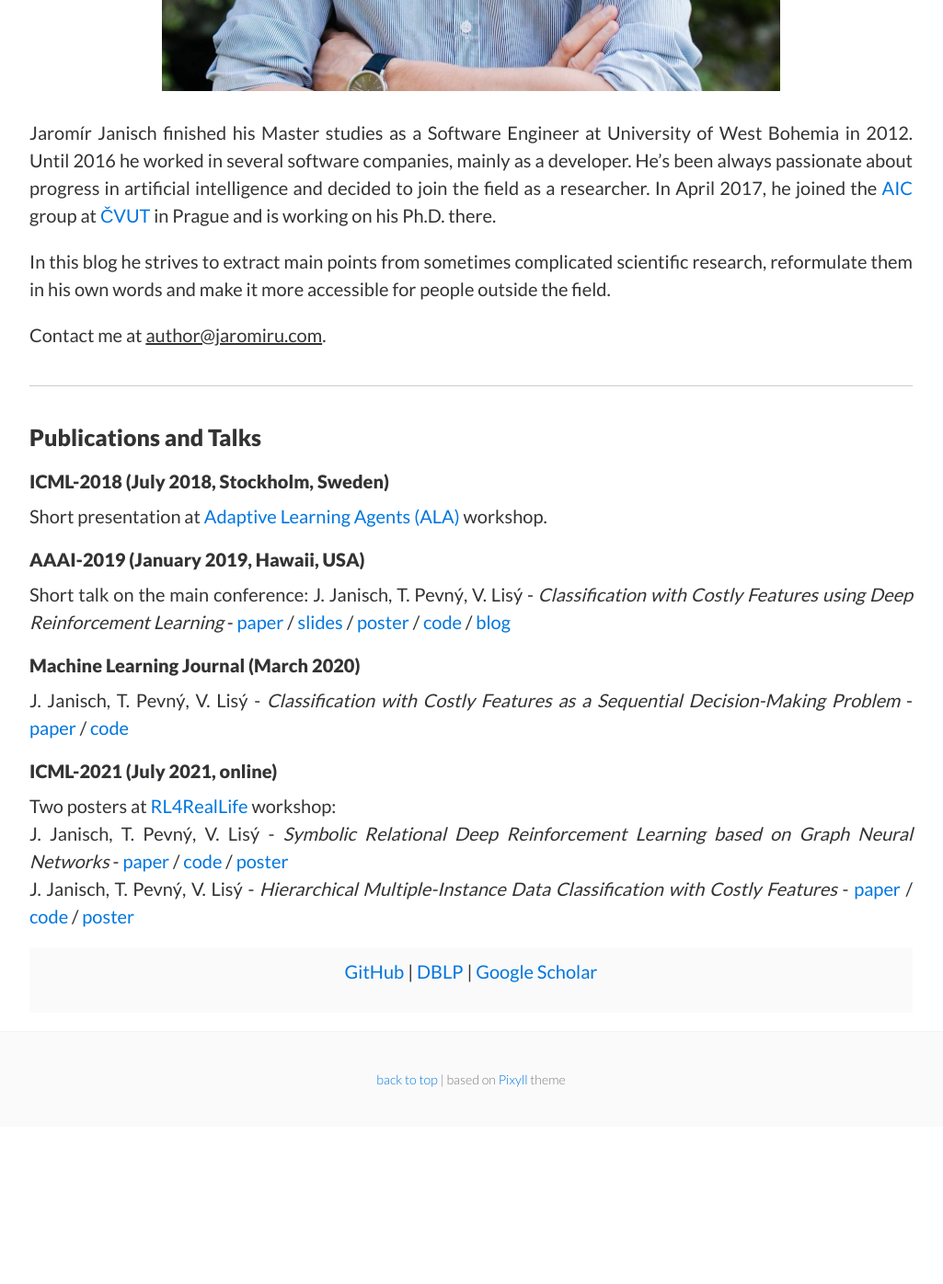
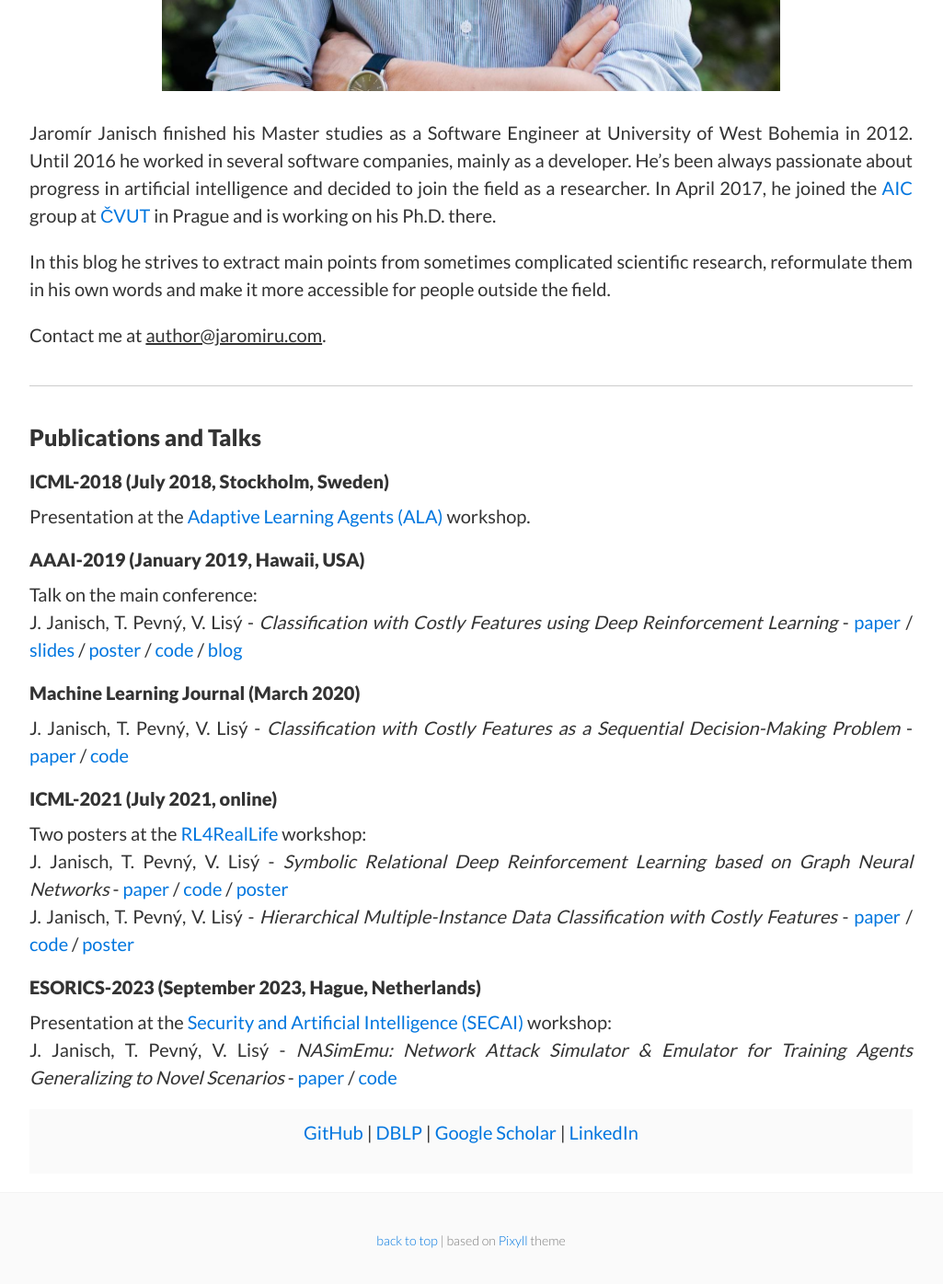
Before and after one commit to jaromiru/jaromiru.com, a Jekyll site: the page built from about.md, in a window 1280 px wide and 1400 px high, scrolled down 773 px. Shown: the top 1396 px of the window at 92% size, without its empty margins (128-1153 px from the left). Built offline with Jekyll 4.4.1, drawn with Linux system fonts in a browser that asks for light colours; before the commit the page ends 1998 px from its top, so only the background shows below that.

Commit message:
updated publications

```diff
--- a/about.md
+++ b/about.md
@@ -17,20 +17,25 @@ Contact me at <span style="text-decoration: underline;">author@jaromiru.com</spa
 ### Publications and Talks
 
 #### ICML-2018 (July 2018, Stockholm, Sweden)
-Short presentation at [Adaptive Learning Agents (ALA)](http://ala2018.it.nuigalway.ie/) workshop.
+Presentation at the [Adaptive Learning Agents (ALA)](http://ala2018.it.nuigalway.ie/) workshop.
 <!-- J. Janisch, T. Pevný, V. Lisý - *Classification with Costly Features using Deep Reinforcement Learning*, [online version](http://ala2018.it.nuigalway.ie/papers/ALA_2018_paper_24.pdf). -->
 
 #### AAAI-2019 (January 2019, Hawaii, USA)
-Short talk on the main conference: J. Janisch, T. Pevný, V. Lisý - *Classification with Costly Features using Deep Reinforcement Learning* - [paper](/media/about/aaai19_cwcf_paper.pdf) / [slides](/media/about/aaai19_cwcf_talk.pdf) / [poster](/media/about/aaai19_cwcf_poster.pdf) / [code](https://github.com/jaromiru/cwcf) / [blog](/2019/02/07/hands-on-classification-with-costly-features/)
+Talk on the main conference:\
+J. Janisch, T. Pevný, V. Lisý - *Classification with Costly Features using Deep Reinforcement Learning* - [paper](/media/about/aaai19_cwcf_paper.pdf) / [slides](/media/about/aaai19_cwcf_talk.pdf) / [poster](/media/about/aaai19_cwcf_poster.pdf) / [code](https://github.com/jaromiru/cwcf) / [blog](/2019/02/07/hands-on-classification-with-costly-features/)
 
 #### Machine Learning Journal (March 2020)
 J. Janisch, T. Pevný, V. Lisý - *Classification with Costly Features as a Sequential Decision-Making Problem* - [paper](https://rdcu.be/b2j00) / [code](https://github.com/jaromiru/cwcf/tree/lagrange)
 
 #### ICML-2021 (July 2021, online)
-Two posters at [RL4RealLife](https://sites.google.com/view/RL4RealLife#h.p_E8GavvJ-X7nT) workshop:\
+Two posters at the [RL4RealLife](https://sites.google.com/view/RL4RealLife#h.p_E8GavvJ-X7nT) workshop:\
 J. Janisch, T. Pevný, V. Lisý - *Symbolic Relational Deep Reinforcement Learning based on Graph Neural Networks* - [paper](https://drive.google.com/file/d/15ThfxP2_9RIxDvA_aGjiX3chpmXaeOLN/view?usp=sharing) / [code](https://github.com/jaromiru/sr-drl) / [poster](/media/about/icml21_rrl_poster.pdf)\
 J. Janisch, T. Pevný, V. Lisý - *Hierarchical Multiple-Instance Data Classification with Costly Features* - [paper](https://drive.google.com/file/d/1YKS3FK_3xKljNDVVkq2N6nbBLqqzRYEi/view?usp=sharing) / [code](https://github.com/jaromiru/rcwcf) / [poster](/media/about/icml21_rcwcf_poster.pdf)
 
+#### ESORICS-2023 (September 2023, Hague, Netherlands)
+Presentation at the [Security and Artificial Intelligence (SECAI)](https://sites.google.com/view/secai2023/home) workshop:\
+J. Janisch, T. Pevný, V. Lisý - *NASimEmu: Network Attack Simulator & Emulator for Training Agents Generalizing to Novel Scenarios* - [paper](https://arxiv.org/abs/2305.17246) / [code](https://github.com/jaromiru/nasimemu)
+
 <div style="padding: 10px; background-color: #fafafa; text-align: center;" markdown="1">
-[GitHub](https://github.com/jaromiru) | [DBLP](http://dblp.org/pers/hd/j/Janisch:Jarom=iacute=r) | [Google Scholar](https://scholar.google.cz/citations?user=CWyOTskAAAAJ)
+[GitHub](https://github.com/jaromiru) | [DBLP](http://dblp.org/pers/hd/j/Janisch:Jarom=iacute=r) | [Google Scholar](https://scholar.google.cz/citations?user=CWyOTskAAAAJ) | [LinkedIn](https://www.linkedin.com/in/jaromir-janisch/)
 </div>
```
